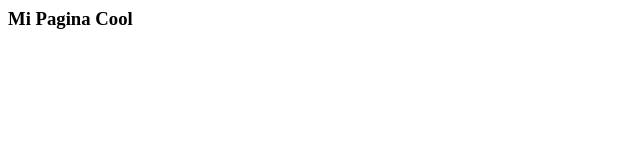
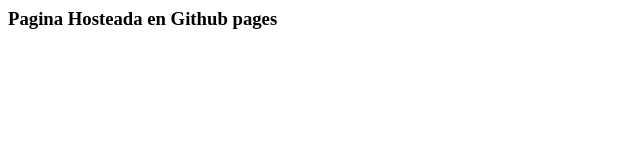
Before and after one commit to elvyscruz/elvyscruz.github.io, a plain HTML site: page index.html in a window 1280 px wide. Shown: the whole page, without its empty margins (0-640 px from the left). Drawn offline with Linux system fonts and the light colour scheme.

Commit message:
se modifico pagina

```diff
--- a/index.html
+++ b/index.html
@@ -1 +1 @@
-<h3>Mi Pagina Cool</h3>
+<h3>Pagina Hosteada en Github pages </h3>
```
